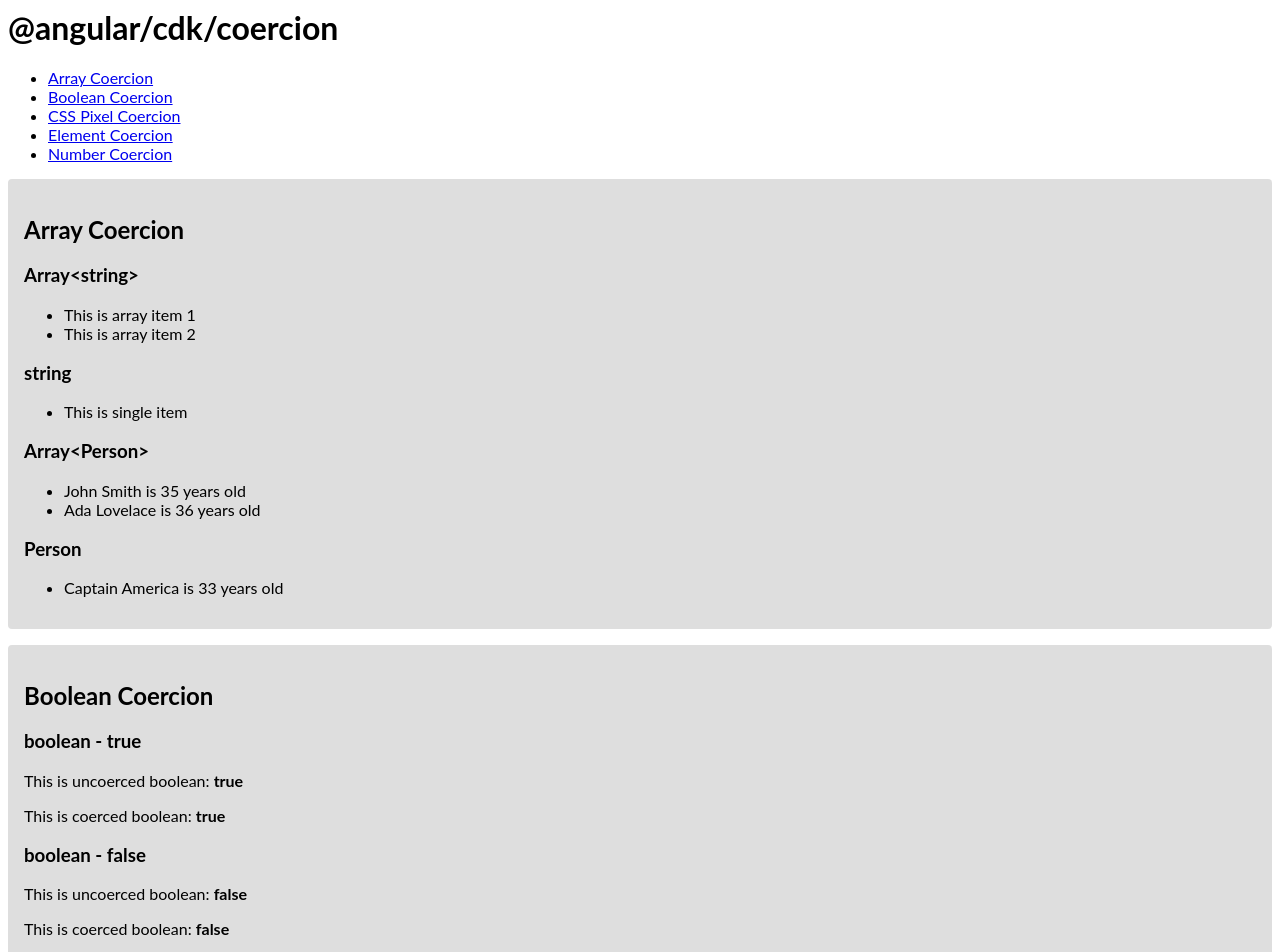
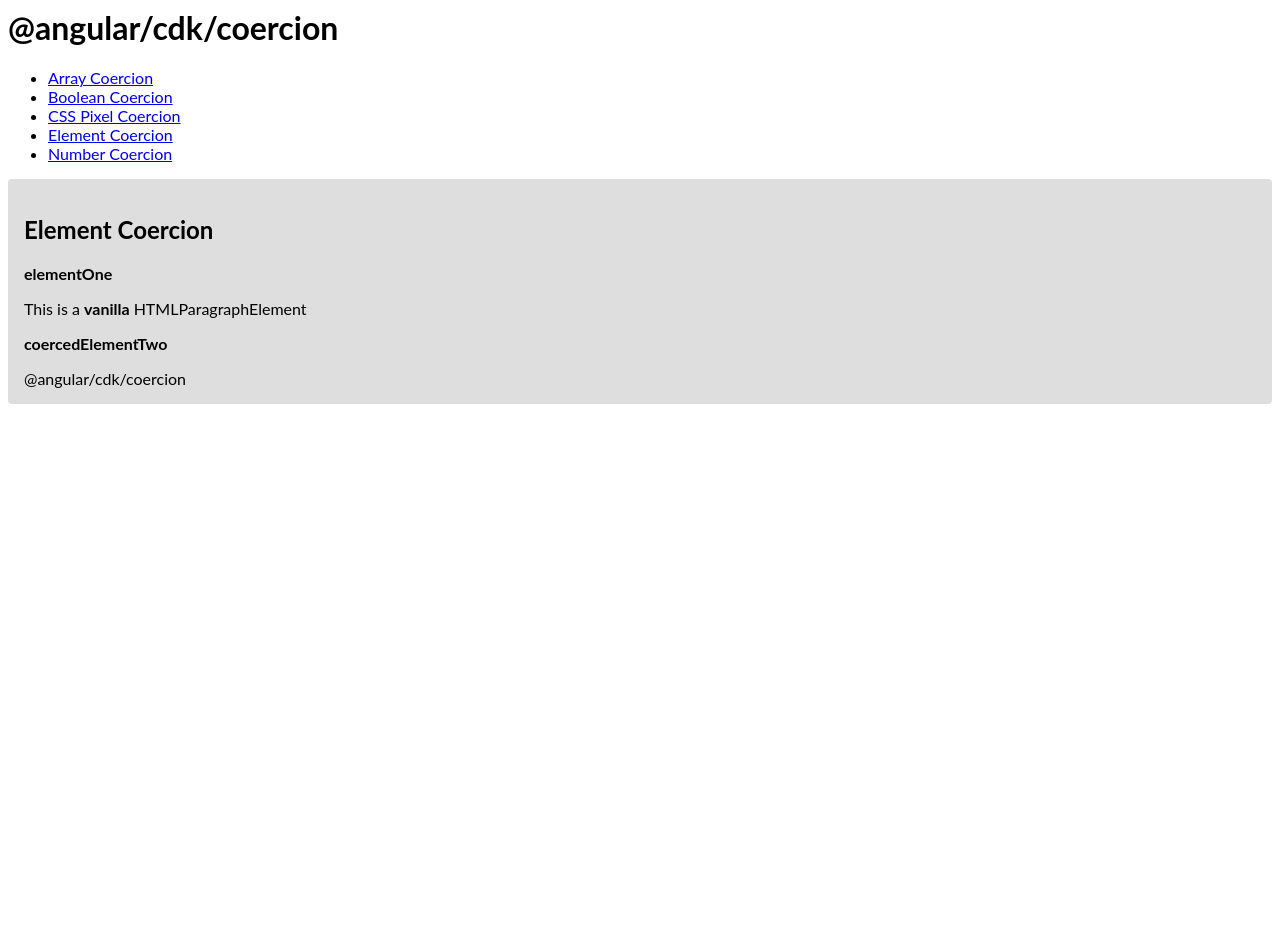
Before and after one commit to umairhm/angular-cdk-coercion, an Angular app: page / in a window 1280 px wide. Shown: the top 952 px of the page. After the commit the page ends 800 px from the top, so only its background shows below. Built offline with nearby package versions, Linux system fonts and the light colour scheme.

Commit message:
chore: completed element coercion section

```diff
--- a/src/app/app.component.html
+++ b/src/app/app.component.html
@@ -6,7 +6,7 @@
   <li><a href="#element-coercion">Element Coercion</a></li>
   <li><a href="#number-coercion">Number Coercion</a></li>
 </ul>
-<section class="wrapper" id="array-coercion">
+<!-- <section class="wrapper" id="array-coercion">
   <h2>Array Coercion</h2>
   <section>
     <h3>Array&lt;string&gt;</h3>
@@ -59,7 +59,7 @@
   </section>
   <section>
     <h3>object</h3>
-    <boolean-coercion  [flagTwo]="person2"></boolean-coercion>
+    <boolean-coercion [flagTwo]="person2"></boolean-coercion>
   </section>
   <section>
     <h3>null</h3>
@@ -88,19 +88,14 @@
     <h3>object</h3>
     <css-pixel-coercion [paddingX]="'1em'" [paddingY]="person1"></css-pixel-coercion>
   </section>
-</section>
-<!-- <section class="wrapper" id="element-coercion">
+</section> -->
+<section class="wrapper" id="element-coercion">
   <h2>Element Coercion</h2>
   <section>
-    <h3>HTMLElement</h3>
-    <element-coercion [element]="htmlElement"></element-coercion>
-  </section>
-  <section>
-    <h3>ElementRef</h3>
-    <element-coercion [element]="elementRef"></element-coercion>
+    <element-coercion [elementOne]="htmlElement" [elementTwo]="elementRef"></element-coercion>
   </section>
 </section>
-<section class="wrapper" id="number-coercion">
+<!-- <section class="wrapper" id="number-coercion">
   <h2>Number Coercion</h2>
   <section>
     <h3>number</h3>
--- a/src/app/element-coercion.component.ts
+++ b/src/app/element-coercion.component.ts
@@ -5,25 +5,40 @@ import { coerceElement } from '@angular/cdk/coercion';
   selector: 'element-coercion',
   template: `
     <div>
-      <span>Is ElementRef: {{isElementRef}}</span>
-      <div [innerHTML]="element.innerHTML"></div>
+      <p><strong>elementOne</strong></p>
+      <div [innerHTML]="elementOne.innerHTML"></div>
+      <p><strong>coercedElementTwo</strong></p>
+      <div [innerHTML]="coercedElementTwo.innerHTML"></div>
     </div>
   `
 })
 export class ElementCoercionComponent  {
-  // Declare private properties to hold coerced element reference
-  private _coercedElement: Element;
+  // In the following code, `@Input elementOne` will NOT work with strict type checking
+  // But we'll make the `@Input elementTwo` to work with strict type checking as well
 
-  isElementRef = false;
+  // Declare private properties to hold coerced elements
+  private _elementOne: Element;
+  private _elementTwo: Element;
 
-  // Use getters to return private property
-  // Use setters to call coerceElement method and convert passed value to native element
+  // We have to separate this getter and name it differently to be used in the template
+  // This works in combination with the `@Input set elementTwo` defined on line 36
+  get coercedElementTwo(): Element {
+    return this._elementTwo;
+  }
+
+  // Use setter to call coerceElement method and convert passed value to Element
   @Input()
-  get element(): Element {
-    return this._coercedElement;
+  get elementOne(): Element {
+    return this._elementOne;
   }
-  set element(val: Element) {
-    this.isElementRef = val instanceof ElementRef;
-    this._coercedElement = coerceElement(val);
+  set elementOne(val: Element) {
+    this._elementOne = coerceElement(val);
+  }
+
+  // Note that the val parameter excepts value of type 'Element | ElementRef'
+  // We have to do this for strict type checking to work properly
+  @Input()
+  set elementTwo(val: Element | ElementRef) {
+    this._elementTwo = coerceElement(val);
   }
 }
```
